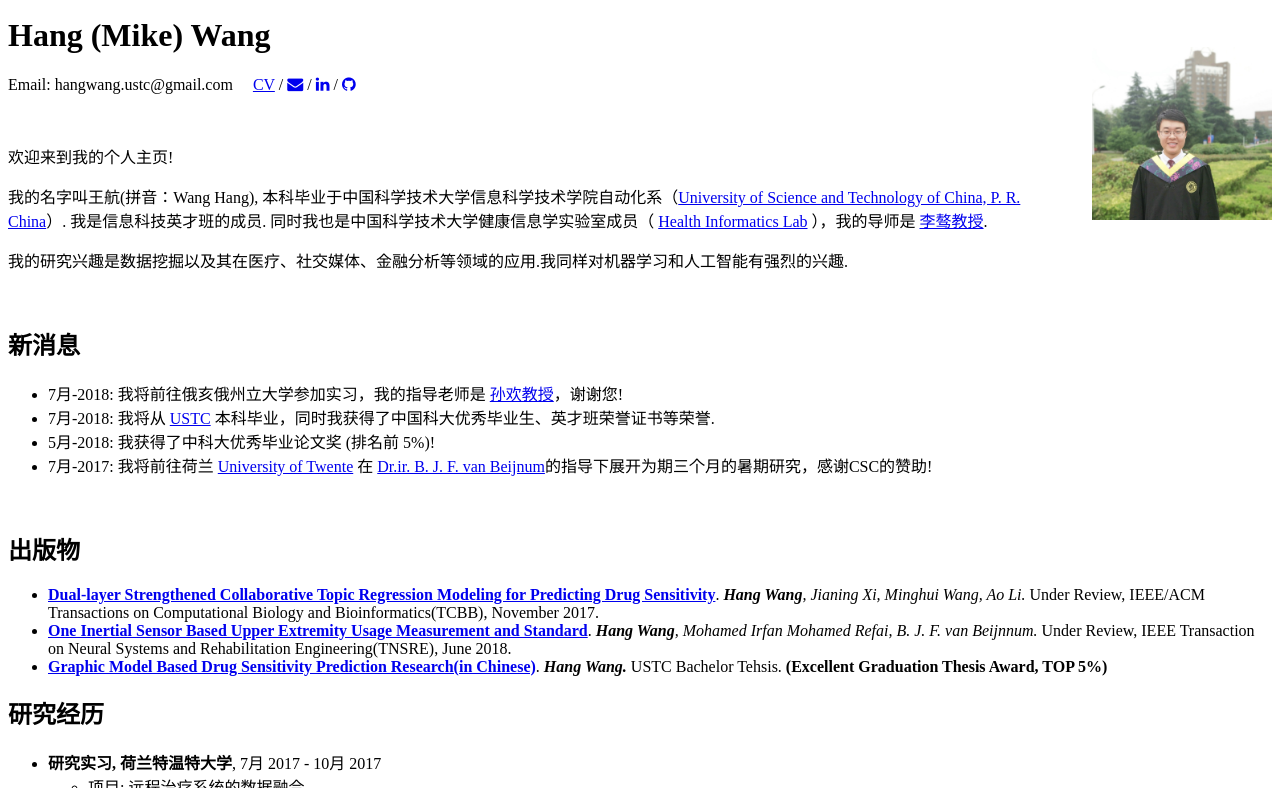
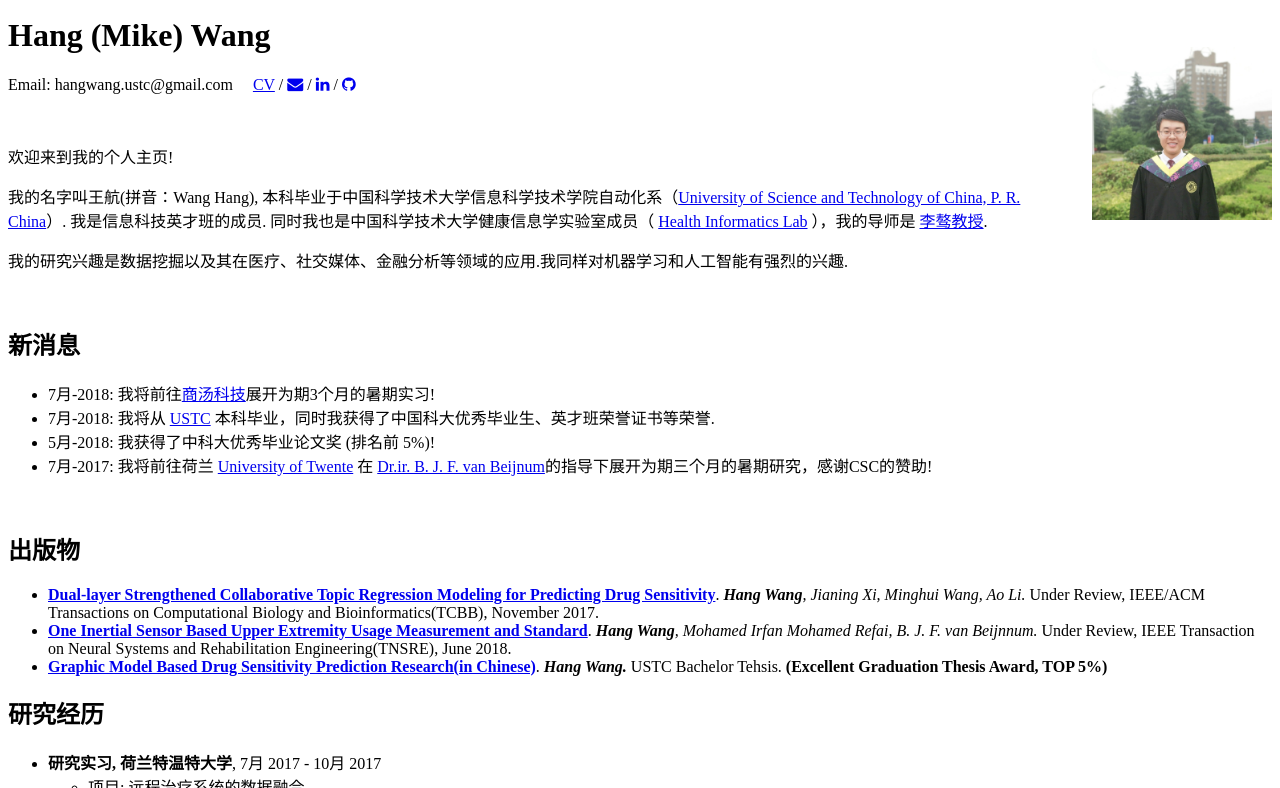
Before and after one commit to ustcmike/ustcmike.github.io, a Jekyll site: the page built from chinese.md, in a window 1280 px wide and 900 px high, cut to the strip 112-900 px from the top of the window. Built offline with Jekyll 4.4.1, drawn with Linux system fonts in a browser that asks for light colours; nearby versions of some CDN libraries; our own code applies the rules of GitHub Pages for plain Markdown files.

Commit message:
Update chinese.md

```diff
--- a/chinese.md
+++ b/chinese.md
@@ -19,7 +19,7 @@ title: "Hang Wang: Homepage"
 &nbsp;
 
 ## 新消息
-  * 7月-2018:  我将前往俄亥俄州立大学参加实习，我的指导老师是 [孙欢教授](http://web.cse.ohio-state.edu/~sun.397/)，谢谢您!
+  * 7月-2018:  我将前往[商汤科技](https://www.sensetime.com)展开为期3个月的暑期实习!
   *  7月-2018:  我将从 [USTC](http://www.ustc.edu.cn/) 本科毕业，同时我获得了中国科大优秀毕业生、英才班荣誉证书等荣誉.
   * 5月-2018:  我获得了中科大优秀毕业论文奖 (排名前 5%)!
   * 7月-2017:  我将前往荷兰 [University of Twente](https://www.utwente.nl/en/) 在 [Dr.ir. B. J. F. van Beijnum](https://www.utwente.nl/en/eemcs/bss/people/staff/bert_jan_vanbeijnum/%20)的指导下展开为期三个月的暑期研究，感谢CSC的赞助!
```
